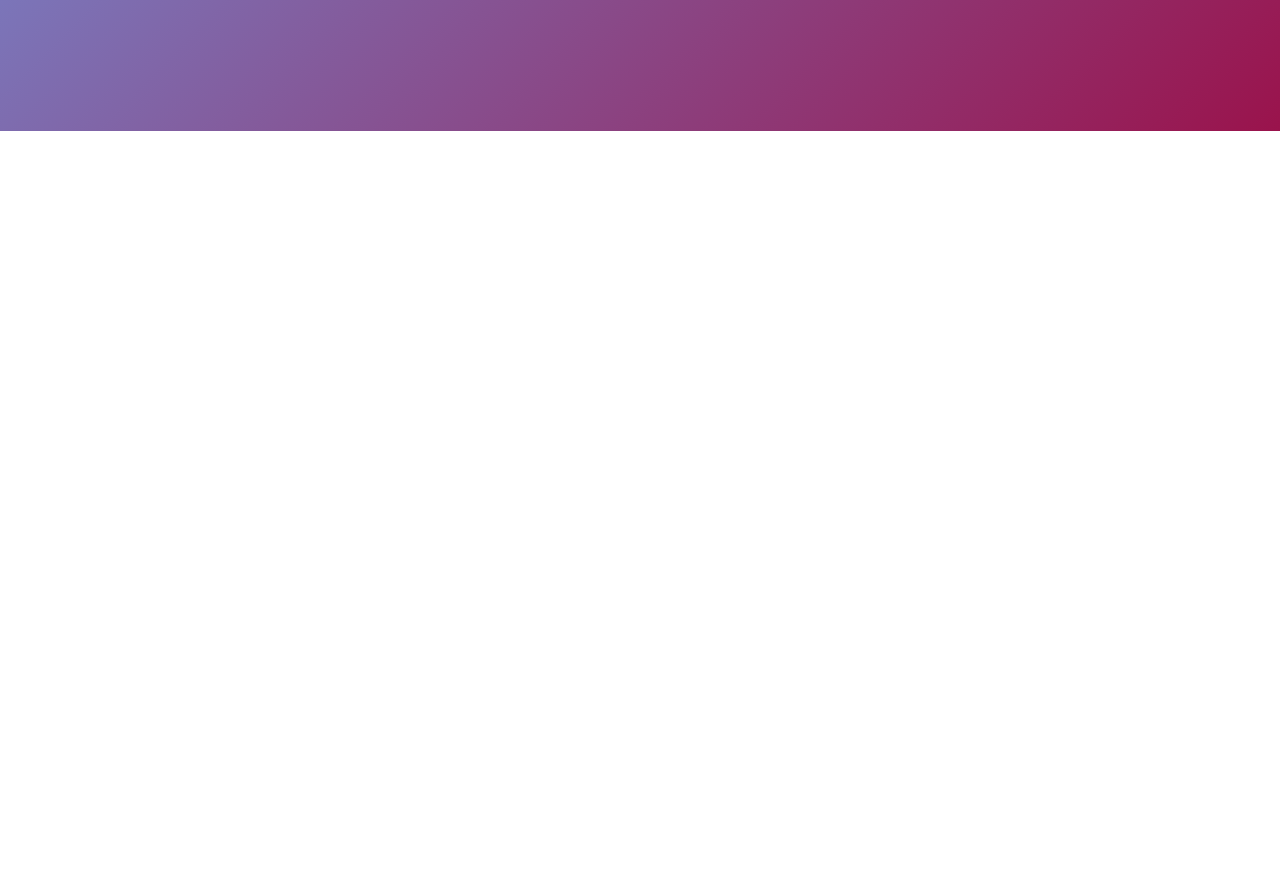
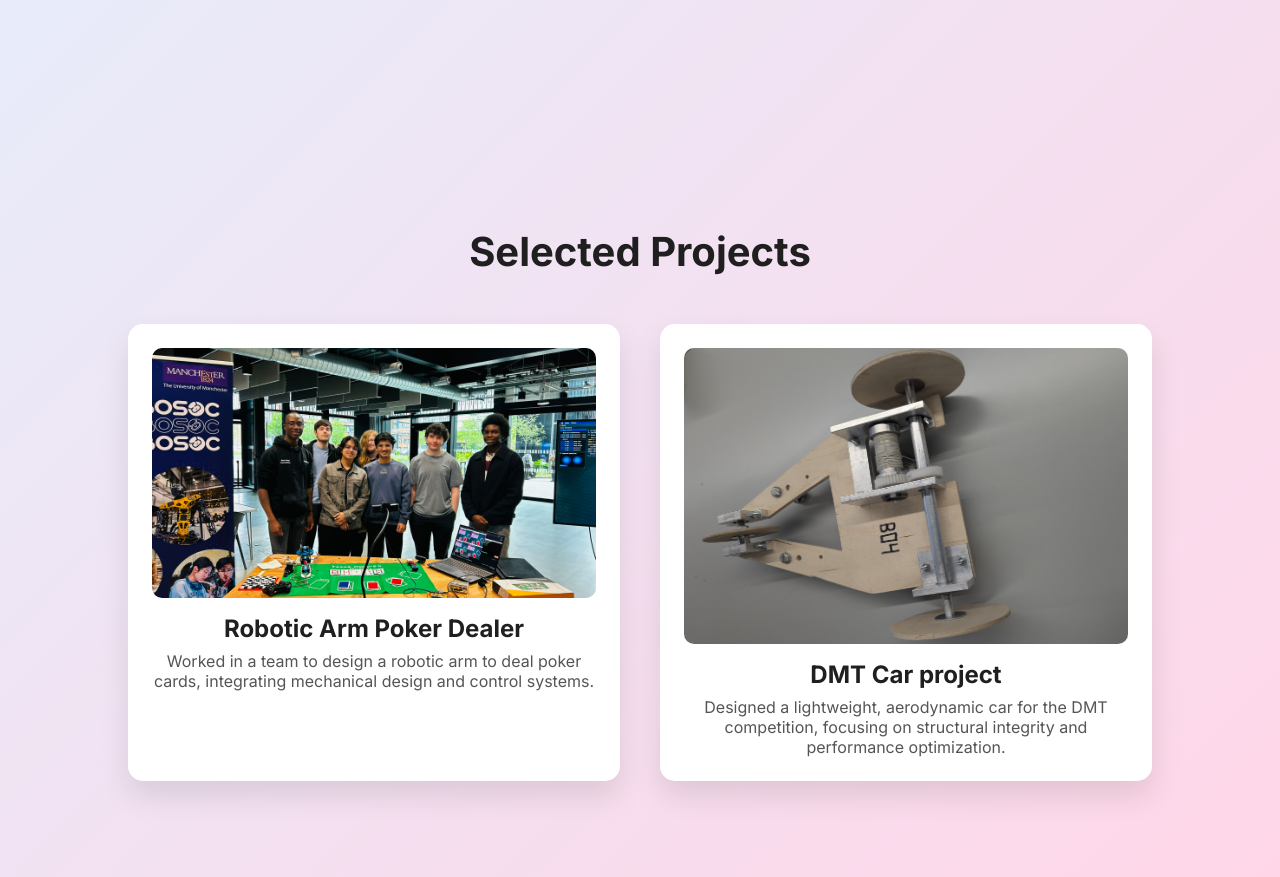
Before and after one commit to MishQat/mishi.github.io, a plain HTML site: page index.html in a window 1280 px wide. Shown: the part 669-1546 px from the top of the page. Before the commit the page ends 800 px from the top, so only its background shows below. Drawn offline with Linux system fonts and the light colour scheme.

Commit message:
got 2 projects in, more to come my lord

```diff
--- a/css/style.css
+++ b/css/style.css
@@ -8,6 +8,7 @@
 body {
   font-family: 'Inter', sans-serif;
   color: #1f1f1f;
+    background: linear-gradient(135deg, #e0f2ff, #ffd6e8);
 }
 
 /* HERO SECTION */
@@ -18,12 +19,6 @@ body {
   justify-content: space-evenly;
 
   padding: 4rem 8rem;
-
-  background: linear-gradient(
-    135deg,
-    #4e91e9d3,
-    #9A134C
-  );
 }
 .hero-text {
   max-width: 500px;
@@ -55,6 +50,52 @@ body {
   border-radius: 20px;
   box-shadow: 0 20px 40px rgba(119, 54, 11, 0.89);
 }
+/* Projects Section */
+.projects {
+  padding: 6rem 8rem;
+  text-align: center;
+}
+
+.projects h2 {
+  font-size: 2.5rem;
+  margin-bottom: 3rem;
+}
+
+.project-grid {
+  display: grid;
+  grid-template-columns: repeat(auto-fit, minmax(300px, 1fr));
+  gap: 2.5rem;
+}
+
+.project-card {
+  background: white;
+  border-radius: 15px;
+  box-shadow: 0 15px 30px rgba(0,0,0,0.1);
+  padding: 1.5rem;
+  transition: transform 0.3s, box-shadow 0.3s;
+}
+
+.project-card:hover {
+  transform: translateY(-10px);
+  box-shadow: 0 25px 50px rgba(0,0,0,0.15);
+}
+
+.project-card img {
+  width: 100%;
+  border-radius: 10px;
+  margin-bottom: 1rem;
+}
+
+.project-card h3 {
+  font-size: 1.5rem;
+  margin-bottom: 0.5rem;
+}
+
+.project-card p {
+  font-size: 1rem;
+  color: #555;
+}
+
 @media (max-width: 900px) {
   .hero {
     flex-direction: column;
@@ -65,4 +106,5 @@ body {
   .hero-image {
     margin-top: 2rem;
   }
+
 }
--- a/index.html
+++ b/index.html
@@ -26,4 +26,27 @@
     <img src="assets/images/me.jpg" alt="Portrait of Mishqat">
   </div>
 </section>
+
+<section class="projects">
+  <h2>Selected Projects</h2>
+  <div class="project-grid">
+
+    <!-- Project 1 -->
+    <div class="project-card">
+      <img src="assets/images/project1.jpg" alt="Project 1">
+      <h3>Robotic Arm Poker Dealer</h3>
+      <p>Worked in a team to design a robotic arm to deal poker cards, integrating mechanical design and control systems.</p>
+    </div>
+
+    <!-- Project 2 -->
+    <div class="project-card">
+      <img src="assets/images/project2.jpg" alt="Project 2">
+      <h3>DMT Car project</h3>
+      <p>Designed a lightweight, aerodynamic car for the DMT competition, focusing on structural integrity and performance optimization.</p>
+    </div>
+
+    <!-- Add more projects -->
+  </div>
+</section>
+
 </body>
```
Also changed, not shown: assets/images/project1.jpg (added), assets/images/project2.jpg (added).
